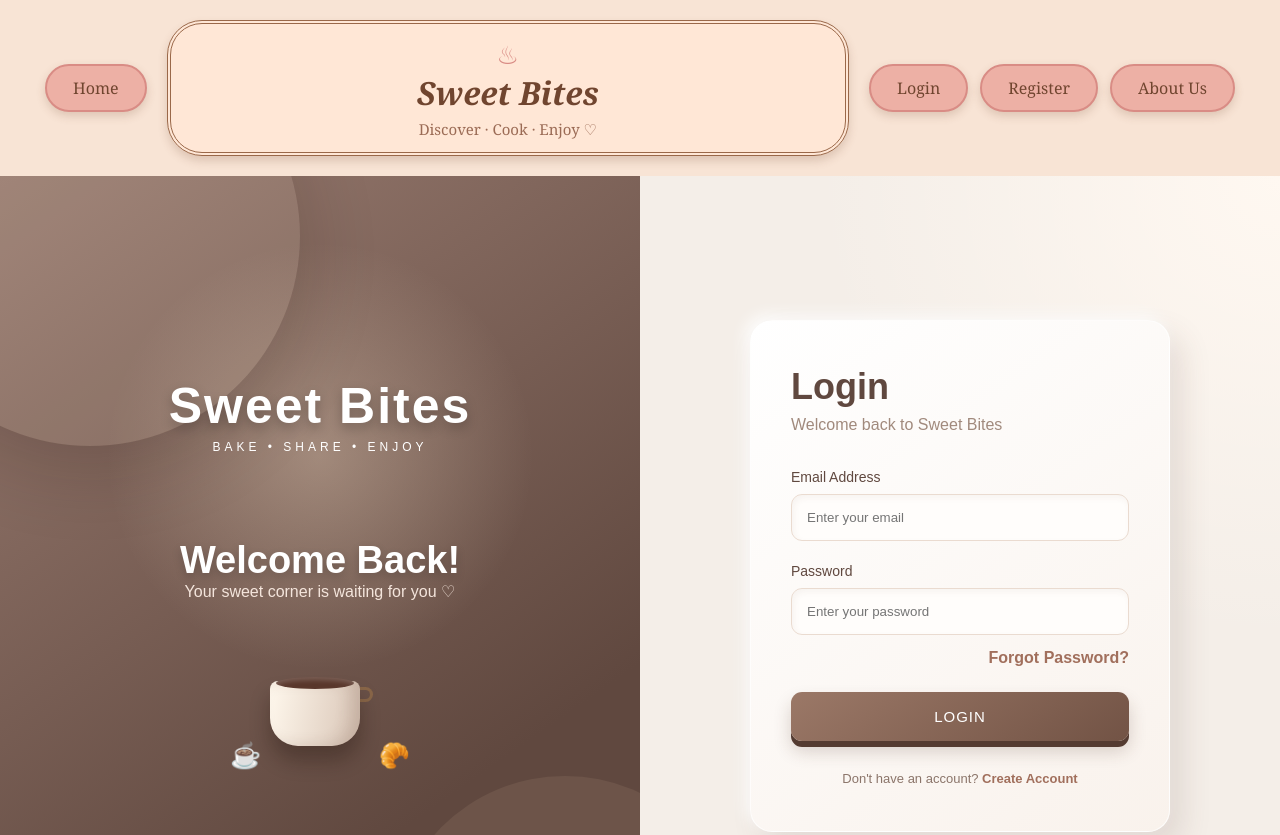
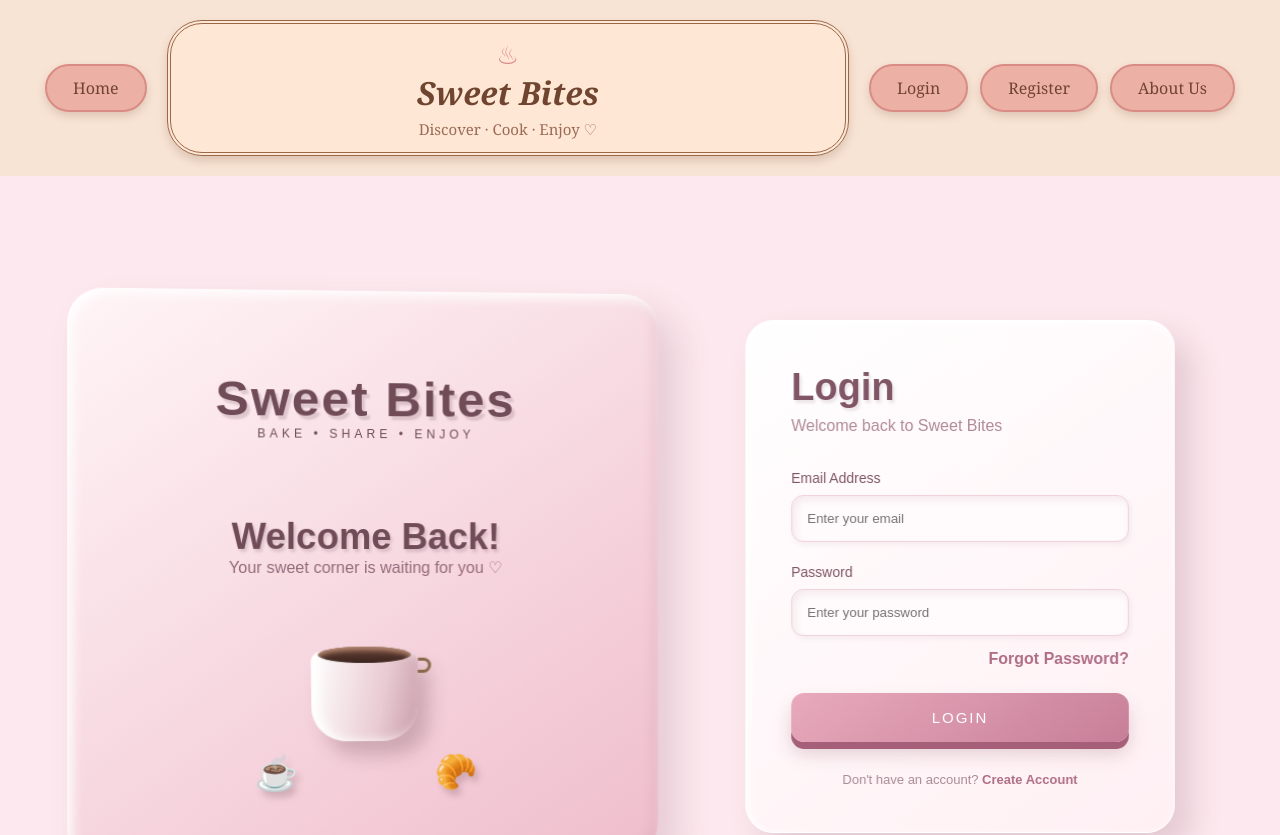
Before and after one commit to daniaabdalhady-droid/my-project, a React (Vite) app: page /login in a window 1280 px wide. Shown: the top 835 px of the page. Built offline with nearby package versions, Linux system fonts and the light colour scheme.

Commit message:
update page

```diff
--- a/src/Login.css
+++ b/src/Login.css
@@ -5,52 +5,34 @@
 .login-page {
   min-height: 100vh;
   display: flex;
-  background: #f4eee8;
+  align-items: center;
+  justify-content: center;
+  gap: 55px;
+  padding: 55px;
+  background: #fce8ee;
   font-family: Arial, sans-serif;
+  perspective: 1200px;
 }
 
-/* 3D Cafe Welcome */
+/* Welcome Area */
 
 .login-welcome {
   width: 50%;
-  min-height: 100vh;
-  position: relative;
-  overflow: hidden;
+  min-height: 570px;
   display: flex;
   align-items: center;
   justify-content: center;
   text-align: center;
-  color: white;
-  padding: 40px;
-
-  background:
-    radial-gradient(circle at 50% 35%,
-      rgba(255, 235, 210, 0.3),
-      transparent 35%),
-    linear-gradient(145deg, #987b70, #60483f 75%);
-}
-
-.login-welcome::before {
-  content: "";
-  position: absolute;
-  width: 420px;
-  height: 420px;
-  border-radius: 50%;
-  background: rgba(255, 238, 218, 0.08);
-  top: -150px;
-  left: -120px;
-  box-shadow: 0 20px 80px rgba(30, 15, 10, 0.2);
-}
-
-.login-welcome::after {
-  content: "";
-  position: absolute;
-  width: 350px;
-  height: 350px;
-  border-radius: 50%;
-  background: rgba(255, 220, 195, 0.08);
-  bottom: -150px;
-  right: -100px;
+  position: relative;
+  overflow: hidden;
+  border-radius: 35px;
+  color: #704c58;
+  background: linear-gradient(145deg, #fff5f7, #efbdcc);
+  box-shadow:
+    18px 20px 35px rgba(145, 91, 109, 0.2),
+    inset 5px 5px 12px #fff,
+    inset -5px -5px 12px rgba(190, 124, 145, 0.2);
+  transform: rotateY(3deg);
 }
 
 .welcome-content {
@@ -59,10 +41,9 @@
 }
 
 .welcome-content h1 {
-  font-size: 50px;
+  font-size: 49px;
   letter-spacing: 2px;
-  text-shadow: 0 5px 12px rgba(0, 0, 0, 0.25);
-  margin-bottom: 5px;
+  text-shadow: 3px 4px 2px rgba(112, 76, 88, 0.2);
 }
 
 .welcome-tagline {
@@ -71,105 +52,105 @@
 }
 
 .welcome-message {
-  margin-top: 85px;
+  margin-top: 75px;
 }
 
 .welcome-message h2 {
-  font-size: 38px;
-  text-shadow: 0 4px 10px rgba(0, 0, 0, 0.2);
+  font-size: 36px;
+  text-shadow: 2px 3px 3px rgba(112, 76, 88, 0.2);
 }
 
 .welcome-message p {
-  color: #f4e5dc;
+  color: #956b7b;
 }
 
-/* 3D Coffee Cup */
+/* Coffee Decoration */
 
 .cafe-decoration {
-  margin: 65px auto 0;
+  width: 220px;
+  height: 150px;
   position: relative;
-  width: 180px;
-  height: 110px;
+  margin: 55px auto 0;
+  perspective: 500px;
 }
 
 .coffee-cup {
-  width: 90px;
-  height: 65px;
   position: absolute;
-  left: 40px;
-  top: 15px;
-  border-radius: 8px 8px 28px 28px;
-  background: linear-gradient(100deg, #fff8ed, #d8c4b5);
+  width: 105px;
+  height: 90px;
+  left: 55px;
+  top: 20px;
+  border-radius: 10px 10px 35px 35px;
+  background: linear-gradient(100deg, #fff, #e9cbd2 65%, #c99eaa);
   box-shadow:
-    inset -10px 0 15px rgba(80, 50, 35, 0.15),
-    0 15px 20px rgba(25, 12, 8, 0.3);
+    12px 15px 18px rgba(95, 55, 68, 0.25),
+    inset 7px 0 12px white;
+  transform: rotateX(-8deg);
 }
 
 .cup-handle {
   position: absolute;
-  width: 35px;
-  height: 38px;
-  border: 9px solid #e5d2c3;
+  width: 42px;
+  height: 48px;
+  border: 10px solid #e8cbd3;
   border-radius: 50%;
-  right: -25px;
-  top: 10px;
+  right: -30px;
+  top: 15px;
   z-index: -1;
 }
 
 .coffee {
   position: absolute;
-  width: 78px;
-  height: 12px;
+  width: 91px;
+  height: 16px;
+  top: -5px;
+  left: 7px;
   border-radius: 50%;
-  background: #59372b;
-  top: -4px;
-  left: 6px;
-  box-shadow: inset 0 3px 5px rgba(255,255,255,0.2);
+  background: linear-gradient(#6d4539, #38231e);
+  box-shadow: inset 0 3px 5px #b88a72;
 }
 
 .coffee-beans {
   position: absolute;
   width: 100%;
+  bottom: -10px;
   display: flex;
   justify-content: space-between;
-  top: 75px;
-  font-size: 25px;
+  font-size: 34px;
+  filter: drop-shadow(4px 6px 3px rgba(80, 40, 40, 0.2));
 }
 
-/* Login Form */
+/* Login Card */
 
 .login-form-section {
-  width: 50%;
-  min-height: 100vh;
+  width: 42%;
   display: flex;
+  justify-content: center;
   align-items: center;
-  justify-content: center;
-  padding: 35px;
-  background:
-    radial-gradient(circle at top right, #fff8f1, transparent 45%),
-    #f4eee8;
 }
 
 .login-card {
   width: 100%;
-  max-width: 420px;
-  padding: 45px 40px;
-  border-radius: 22px;
-  background: linear-gradient(145deg, #ffffff, #f9f2ec);
+  max-width: 430px;
+  padding: 45px;
+  border-radius: 28px;
+  background: linear-gradient(145deg, #fff, #fff0f4);
+  border: 1px solid white;
   box-shadow:
-    12px 15px 30px rgba(91, 65, 51, 0.13),
-    -5px -5px 15px rgba(255, 255, 255, 0.9);
-  border: 1px solid rgba(255,255,255,0.8);
+    16px 18px 30px rgba(145, 91, 109, 0.22),
+    inset 3px 3px 8px white;
+  transform: rotateY(-3deg);
 }
 
 .login-card h2 {
-  color: #60483f;
-  font-size: 36px;
+  color: #805666;
+  font-size: 38px;
   margin-bottom: 8px;
+  text-shadow: 2px 3px 3px rgba(128, 86, 102, 0.15);
 }
 
 .login-subtitle {
-  color: #a18a7d;
+  color: #b18b99;
   margin-bottom: 35px;
 }
 
@@ -179,24 +160,25 @@
 }
 
 .login-card label {
-  color: #60483f;
+  color: #805666;
   margin-bottom: 9px;
   font-size: 14px;
 }
 
 .login-card input {
   padding: 15px;
-  border: 1px solid #eadbd0;
-  border-radius: 11px;
+  border: 1px solid #f0d3dd;
+  border-radius: 12px;
   margin-bottom: 22px;
   outline: none;
-  background: #fffdfb;
-  box-shadow: inset 2px 3px 6px rgba(90, 60, 40, 0.05);
+  background: #fffafb;
+  box-shadow:
+    inset 3px 4px 7px rgba(145, 91, 109, 0.09),
+    2px 3px 5px rgba(145, 91, 109, 0.08);
 }
 
 .login-card input:focus {
-  border-color: #b58d79;
-  box-shadow: 0 0 0 3px rgba(181, 141, 121, 0.12);
+  border-color: #d59bad;
 }
 
 .forgot-password {
@@ -206,44 +188,52 @@
 
 .forgot-password a,
 .signup-text a {
-  color: #a16f5c;
+  color: #b06f87;
   text-decoration: none;
   font-weight: bold;
 }
 
 .login-card button {
   padding: 16px;
-  background: linear-gradient(145deg, #9b7867, #725345);
+  border: none;
+  border-radius: 13px;
+  background: linear-gradient(145deg, #e9aabd, #c77f98);
   color: white;
-  border: none;
-  border-radius: 11px;
   font-size: 15px;
-  letter-spacing: 1px;
+  letter-spacing: 2px;
   cursor: pointer;
-  box-shadow: 0 6px 0 #543b31, 0 10px 18px rgba(70, 40, 25, 0.2);
+  box-shadow:
+    0 7px 0 #a65f78,
+    0 12px 18px rgba(145, 91, 109, 0.25);
   transition: 0.2s;
 }
 
 .login-card button:hover {
-  transform: translateY(-2px);
-  box-shadow: 0 8px 0 #543b31, 0 13px 20px rgba(70, 40, 25, 0.2);
+  transform: translateY(-3px);
+  box-shadow:
+    0 10px 0 #a65f78,
+    0 15px 20px rgba(145, 91, 109, 0.25);
 }
 
 .login-card button:active {
-  transform: translateY(4px);
-  box-shadow: 0 2px 0 #543b31;
+  transform: translateY(5px);
+  box-shadow: 0 2px 0 #a65f78;
 }
 
 .signup-text {
   text-align: center;
-  color: #8b756a;
+  color: #a98a96;
   font-size: 13px;
   margin-top: 30px;
 }
 
+/* Responsive */
+
 @media (max-width: 768px) {
   .login-page {
     flex-direction: column;
+    padding: 25px 15px;
+    gap: 30px;
   }
 
   .login-welcome,
@@ -252,19 +242,12 @@
   }
 
   .login-welcome {
-    min-height: 360px;
-  }
-
-  .welcome-message {
-    margin-top: 35px;
-  }
-
-  .login-form-section {
-    min-height: auto;
-    padding: 35px 18px;
+    min-height: 400px;
+    transform: none;
   }
 
   .login-card {
-    padding: 35px 25px;
+    transform: none;
+    padding: 30px 25px;
   }
 }
```
Also changed, not shown: src/pages/Login.jsx (+1 -8 lines).
